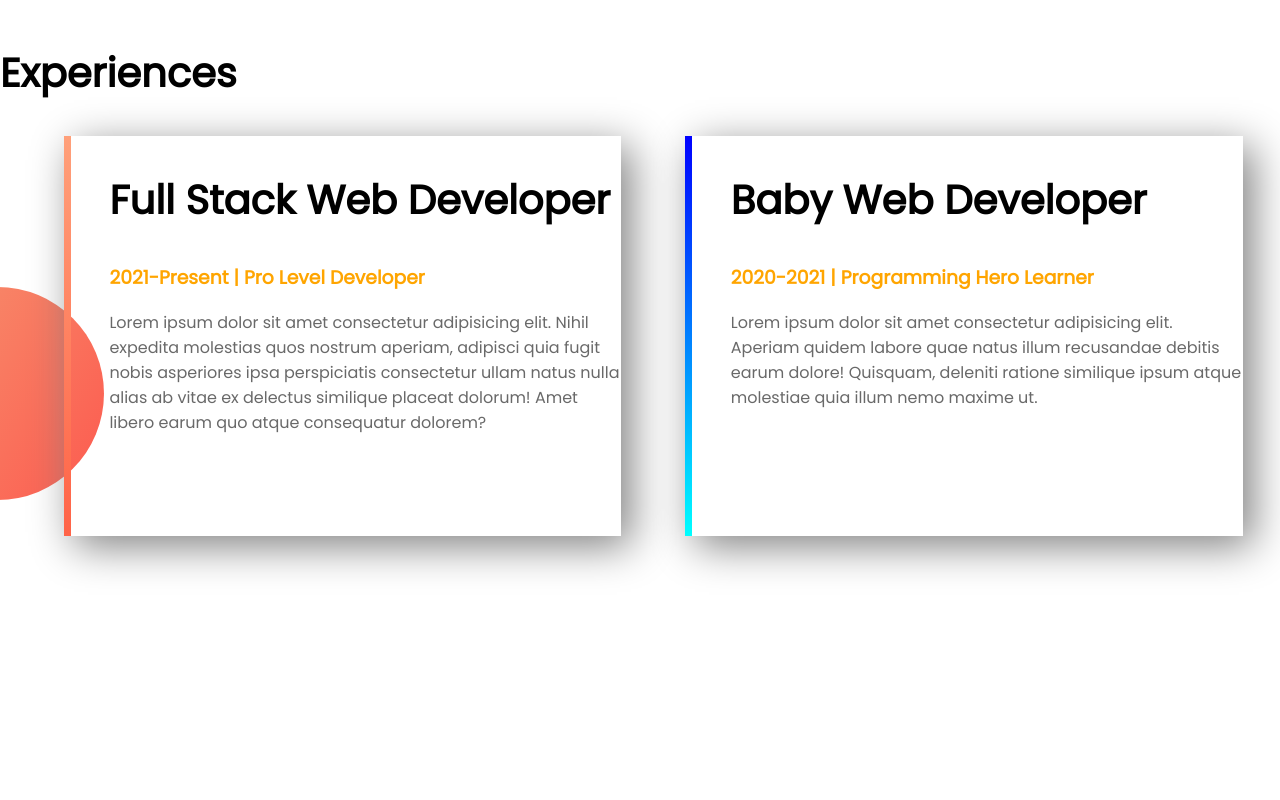
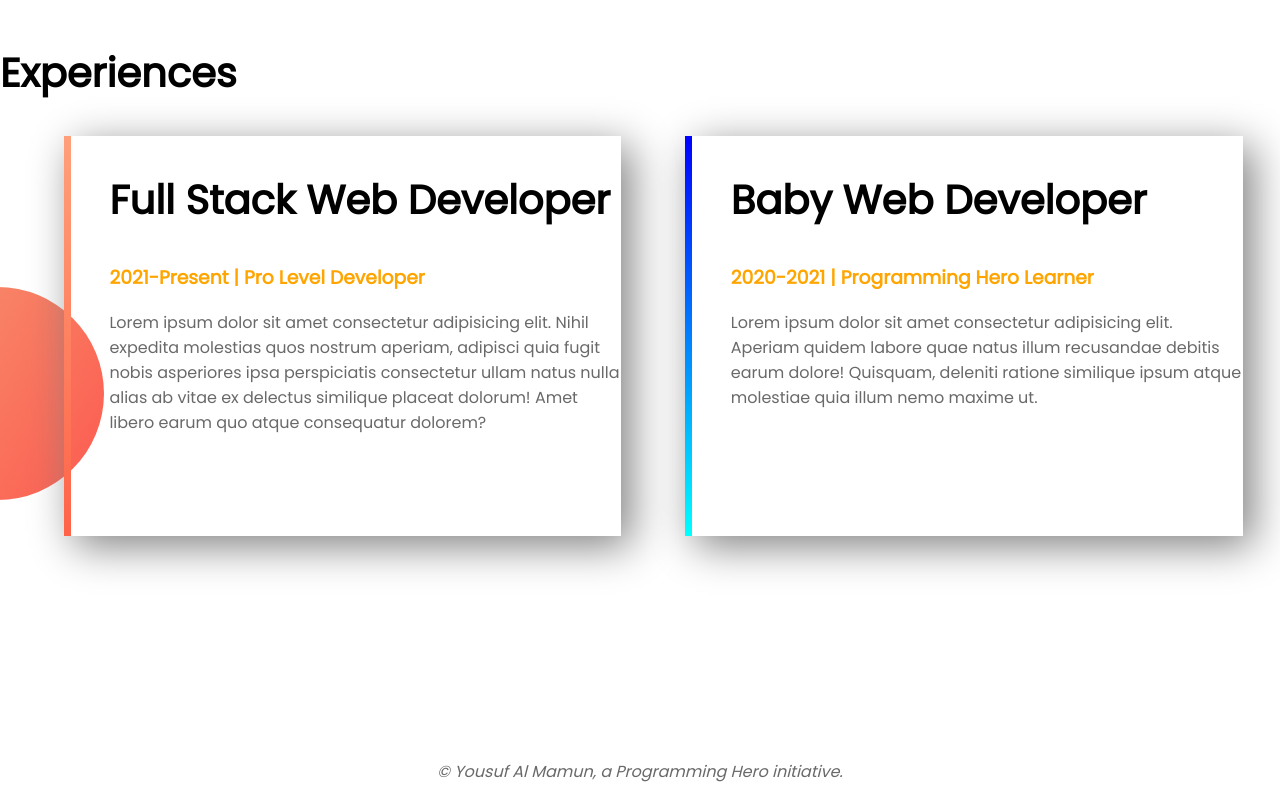
Before and after one commit to mamun-coderman/portfolio, a plain HTML site: page index.html in a window 1280 px wide. Shown: the part 1340-2140 px from the top of the page. Before the commit the page ends 2083 px from the top, so only its background shows below. Drawn offline with Linux system fonts and the light colour scheme.

Commit message:
footer added

```diff
--- a/css/style.css
+++ b/css/style.css
@@ -86,3 +86,7 @@ p{
     border-image: linear-gradient(blue, cyan);
     border-image-slice: 1;
 }
+
+footer p{
+    text-align: center;
+}
--- a/index.html
+++ b/index.html
@@ -56,5 +56,12 @@
             </div>
         </div>
     </section>
+
+    <!--experience_area ends-->
+
+    <footer>
+        <p><i>© Yousuf Al Mamun, a Programming Hero initiative.</i></p>
+    </footer>
+
 </body>
 </html>
```
